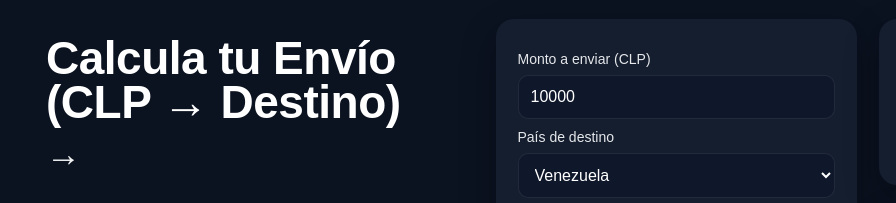
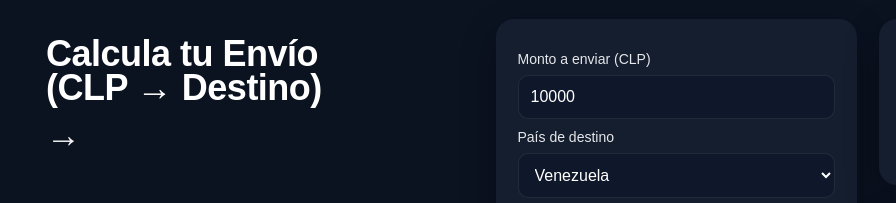
Before and after one commit to ypinformatic/Family-Remesas, a website: page public/index.html in a window 1280 px wide. Shown: the part 73-276 px from the top of the page, 0-896 px from the left. Drawn offline with Linux system fonts and the light colour scheme; grey boxes are pictures that could not be loaded.

Commit message:
Fix responsive layout mobile overflow

```diff
--- a/public/index.html
+++ b/public/index.html
@@ -105,7 +105,7 @@
       font-weight: 800;
       letter-spacing: -0.5px;
       line-height: 0.95;
-      font-size: clamp(34px, 4.8vw, 46px);
+      font-size: clamp(24px, 4.8vw, 36px);
       max-width:100%;
       word-break: break-word;
       overflow-wrap:anywhere;
```
